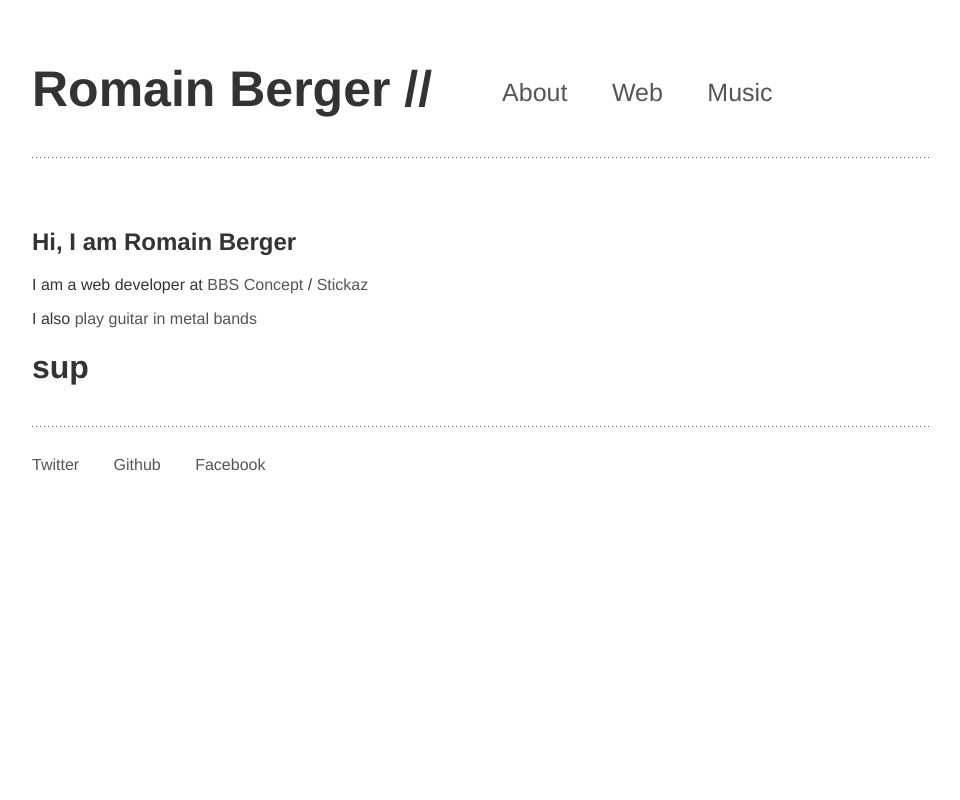
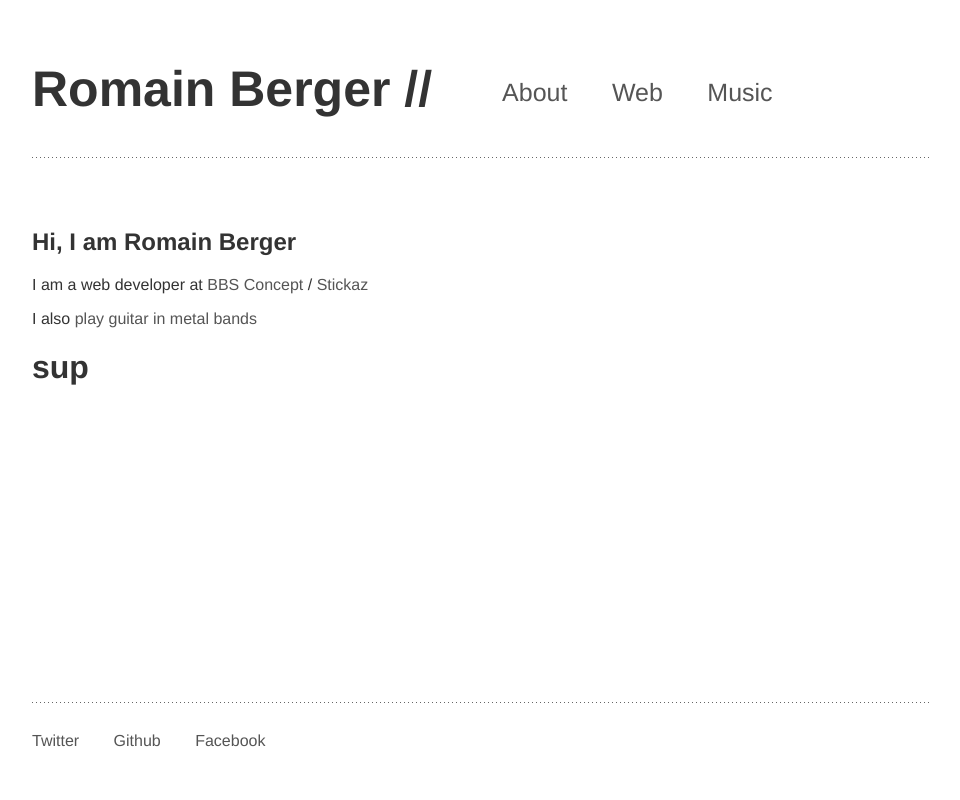
Before and after one commit to romainberger/romainberger.com, a Flask app: page / in a window 1280 px wide. Shown: the whole page, without its empty margins (158-1118 px from the left). Run offline with Flask 2, Linux system fonts and the light colour scheme; some libraries are stand-ins or nearby versions.

Commit message:
Sticky footer

```diff
--- a/app/static/css/_1200px-min.scss
+++ b/app/static/css/_1200px-min.scss
@@ -11,7 +11,7 @@
 	}
 
 	.footer {
-		margin-top: 40px;
+		margin-top: -98px;
 	}
 
 }
--- a/app/static/css/base.css
+++ b/app/static/css/base.css
@@ -1,9 +1,9 @@
 /*
 Syntax error: Undefined variable: "$baseColor".
-        on line 7 of /Users/romainberger/Web/Sites/romain_berger/romainberger.com/app/static/css/base.scss
+        on line 19 of /Users/romainberger/Web/Sites/romain_berger/romainberger.com/app/static/css/base.scss
 
 Backtrace:
-/Users/romainberger/Web/Sites/romain_berger/romainberger.com/app/static/css/base.scss:7
+/Users/romainberger/Web/Sites/romain_berger/romainberger.com/app/static/css/base.scss:19
 /Users/romainberger/.rvm/gems/ruby-1.9.3-p194/gems/sass-3.2.0.alpha.294/lib/sass/script/variable.rb:49:in `_perform'
 /Users/romainberger/.rvm/gems/ruby-1.9.3-p194/gems/sass-3.2.0.alpha.294/lib/sass/script/node.rb:40:in `perform'
 /Users/romainberger/.rvm/gems/ruby-1.9.3-p194/gems/sass-3.2.0.alpha.294/lib/sass/tree/visitors/perform.rb:293:in `visit_prop'
@@ -78,4 +78,4 @@ Backtrace:
 body:before {
   white-space: pre;
   font-family: monospace;
-  content: "Syntax error: Undefined variable: \"$baseColor\".\A         on line 7 of /Users/romainberger/Web/Sites/romain_berger/romainberger.com/app/static/css/base.scss"; }
+  content: "Syntax error: Undefined variable: \"$baseColor\".\A         on line 19 of /Users/romainberger/Web/Sites/romain_berger/romainberger.com/app/static/css/base.scss"; }
--- a/app/static/css/base.scss
+++ b/app/static/css/base.scss
@@ -1,5 +1,17 @@
+html,
+.wrap {
+	height: 100%;
+}
+.wrap {
+	height: auto;
+	min-height: 100%;
+}
+.main {
+	padding-bottom: 19px;
+}
 
 body {
+	height: 100%;
 	padding: 0;
 	margin: 0;
 	background: #fff;
@@ -62,6 +74,8 @@ a:hover {
    ========================================================================== */
 
 .footer {
+	position: relative;
+	height: 18px;
 	padding: 30px 0 50px 0;
 	background: url(/static/img/border.png) left top repeat-x;
 
--- a/app/templates/base.html
+++ b/app/templates/base.html
@@ -17,6 +17,8 @@
     -->
 </head>
 <body>
+    <div class="wrap">
+        <div class="main">
             <div class="header wrapper">
                 <a href="/" title="Romain Berger"><h1>Romain Berger //</h1></a>
                 <ul class="nav">
@@ -29,6 +31,8 @@
             <div class="wrapper">
                 {% block body %}
                 {% endblock %}
+            </div>
+        </div>
     </div>
     <div class="footer wrapper">
         <a href="https://twitter.com/romain__berger" title="Twitter" target="_blank">Twitter</a>
```
Also changed, not shown: app/static/css/main.css (+1 -1 lines). Lines whose indentation alone changed are shown as unchanged.
